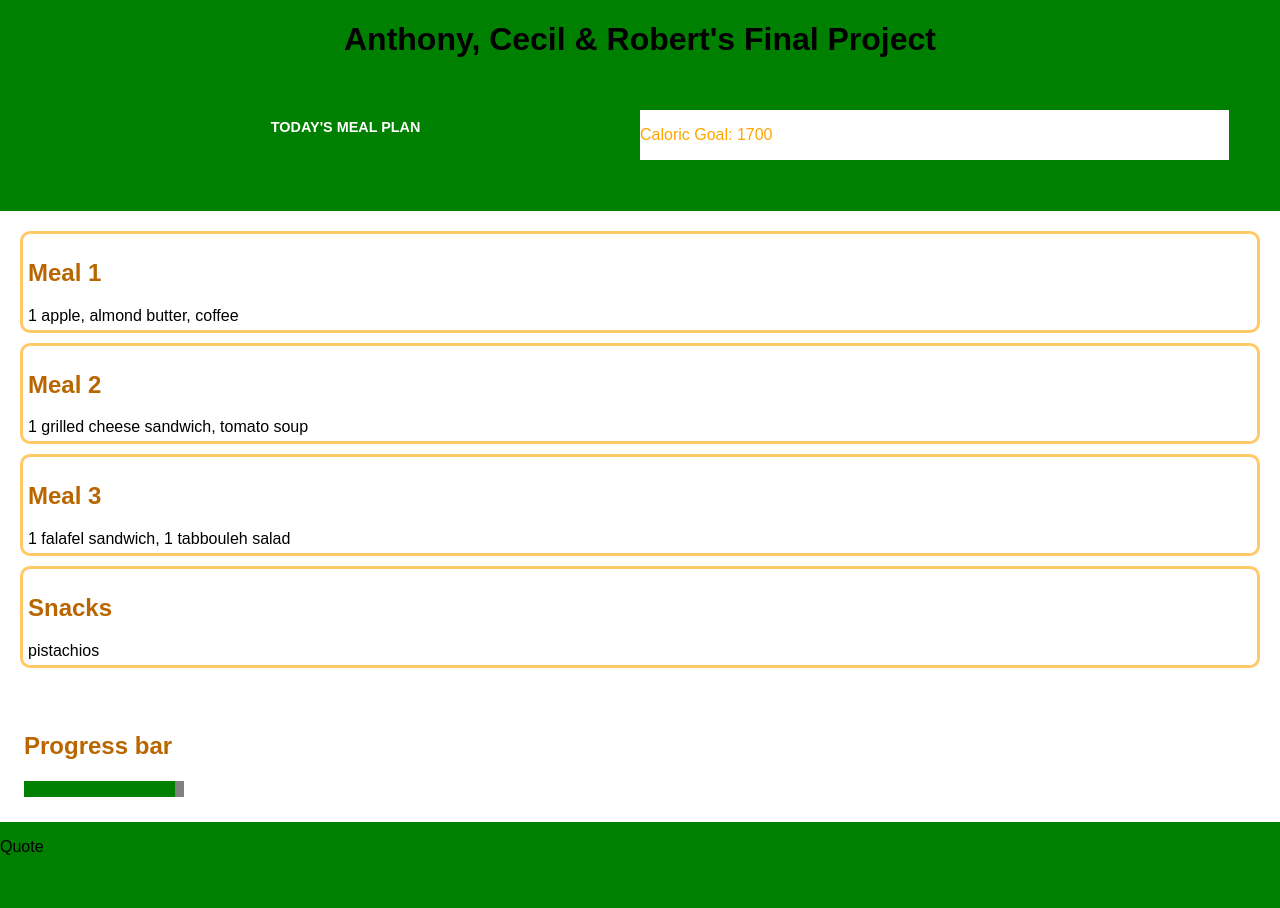
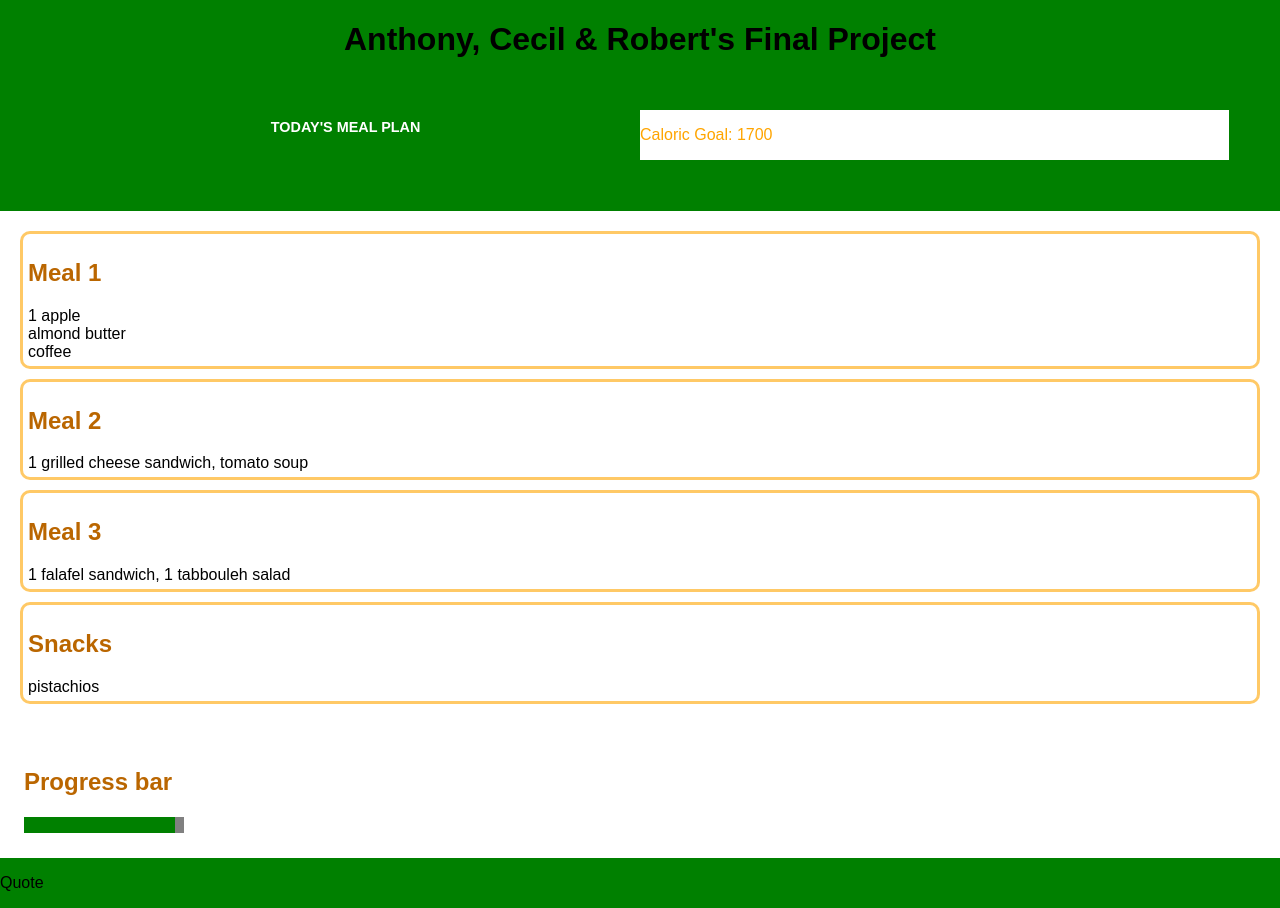
Before and after one commit to robertchrobak/final-project, a React (Create React App) app: page / in a window 1280 px wide. Before the commit the page ends 872 px from the top, so only its background shows below. Built offline with nearby package versions, Linux system fonts and the light colour scheme.

Commit message:
added css list styling & list items to mealplan

```diff
--- a/src/components/MealPlan.js
+++ b/src/components/MealPlan.js
@@ -6,7 +6,11 @@ class MealPlan extends Component {
       <div className="MealPlan">
         <div className="Meal">
           <h2>Meal 1</h2>
-          <span>1 apple, almond butter, coffee</span>
+          <ul>
+            <li>1 apple</li>
+            <li>almond butter</li>
+            <li>coffee</li>
+          </ul>
         </div>
         <div className="Meal">
           <h2>Meal 2</h2>
--- a/src/index.css
+++ b/src/index.css
@@ -52,6 +52,12 @@ h1 {
   color: rgba(186,102,0,1);
 }
 
+.Meal ul {
+  list-style-type: none;
+  margin: 0;
+  padding: 0;
+}
+
 .ProgressBar {
   background-color: white;
   padding: 12px;
```
